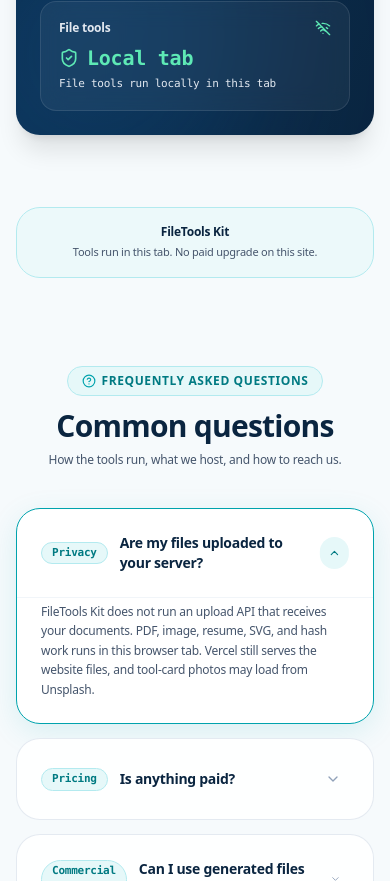
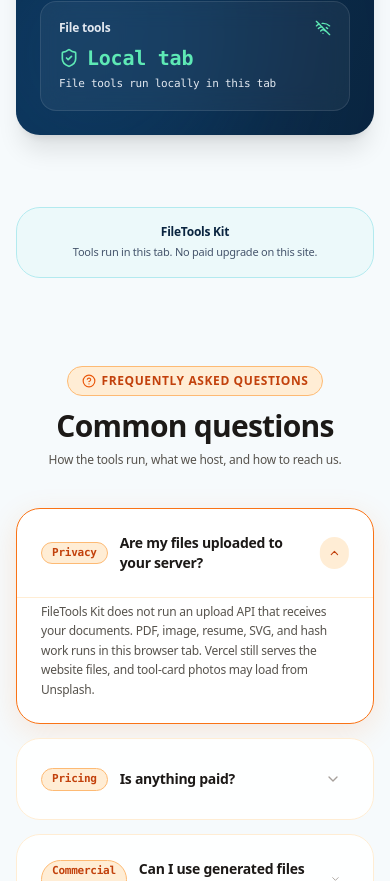
Before and after one commit to Sourendas/OmniCraft-Studio, a React (Vite) app: page / in a window 390 px wide. Shown: the part 11119-12000 px from the top of the page. Built offline with nearby package versions, Linux system fonts and the light colour scheme.

Commit message:
FAQ section citrus tablets

```diff
--- a/src/components/home/FaqSection.tsx
+++ b/src/components/home/FaqSection.tsx
@@ -8,29 +8,29 @@ export const FaqSection: React.FC = () => {
   return (
     <section id="faq" className="py-16 px-4 sm:px-6 lg:px-8 max-w-4xl mx-auto relative z-10">
       <div className="text-center mb-10">
-        <div className="inline-flex items-center gap-1.5 px-3.5 py-1.5 rounded-full bg-[#E6F8F9] border border-[#B3EAEF] text-xs font-black text-[#007A82] mb-3">
-          <HelpCircle className="w-3.5 h-3.5 text-[#00A3AD]" />
+        <div className="inline-flex items-center gap-1.5 px-3.5 py-1.5 rounded-full bg-[#FFEDD5] border border-[#FDBA74] text-xs font-black text-[#C2410C] mb-3">
+          <HelpCircle className="w-3.5 h-3.5 text-[#EA580C]" />
           <span className="uppercase tracking-wider">Frequently Asked Questions</span>
         </div>
-        <h2 className="text-3xl sm:text-4xl font-black text-[#0A2540] tracking-tight">Common questions</h2>
-        <p className="text-xs sm:text-sm text-slate-600 mt-2 font-medium">How the tools run, what we host, and how to reach us.</p>
+        <h2 className="text-3xl sm:text-4xl font-black text-[#1C1917] tracking-tight">Common questions</h2>
+        <p className="text-xs sm:text-sm text-stone-600 mt-2 font-medium">How the tools run, what we host, and how to reach us.</p>
       </div>
       <div className="space-y-3.5">
         {FAQ_DATA.map((faq, idx) => {
           const isOpen = openIdx === idx;
           return (
-            <div key={idx} className={`rounded-3xl border transition-all overflow-hidden ${isOpen ? 'bg-white border-[#00A3AD] shadow-[0_8px_30px_rgba(0,163,173,0.12)]' : 'bg-white/90 border-slate-200/90 hover:border-slate-300'}`}>
+            <div key={idx} className={`rounded-3xl border transition-all overflow-hidden ${isOpen ? 'bg-white border-[#F97316] shadow-[0_8px_30px_rgba(249,115,22,0.14)]' : 'bg-white/90 border-orange-100 hover:border-orange-200'}`}>
               <button type="button" onClick={() => toggleFaq(idx)} className="w-full p-6 text-left flex items-center justify-between gap-4 cursor-pointer">
                 <div className="flex items-center gap-3">
-                  <span className="text-[11px] font-mono font-bold px-2.5 py-0.5 rounded-full bg-[#E6F8F9] text-[#007A82] border border-[#B3EAEF]">{faq.category}</span>
-                  <h3 className="text-sm sm:text-base font-black text-[#0A2540]">{faq.question}</h3>
+                  <span className="text-[11px] font-mono font-bold px-2.5 py-0.5 rounded-full bg-[#FFEDD5] text-[#C2410C] border border-[#FDBA74]">{faq.category}</span>
+                  <h3 className="text-sm sm:text-base font-black text-[#1C1917]">{faq.question}</h3>
                 </div>
-                <div className={`p-2 rounded-full transition-transform ${isOpen ? 'bg-[#E6F8F9] text-[#007A82] rotate-180' : 'text-slate-400'}`}>
+                <div className={`p-2 rounded-full transition-transform ${isOpen ? 'bg-[#FFEDD5] text-[#C2410C] rotate-180' : 'text-stone-400'}`}>
                   <ChevronDown className="w-4 h-4" />
                 </div>
               </button>
               {isOpen && (
-                <div className="px-6 pb-6 pt-1 text-xs sm:text-sm text-slate-600 leading-relaxed border-t border-slate-100 font-medium">{faq.answer}</div>
+                <div className="px-6 pb-6 pt-1 text-xs sm:text-sm text-stone-600 leading-relaxed border-t border-orange-100 font-medium">{faq.answer}</div>
               )}
             </div>
           );
```
